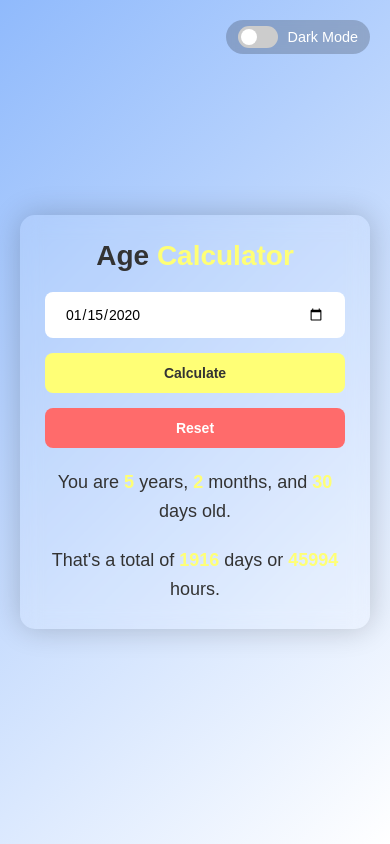
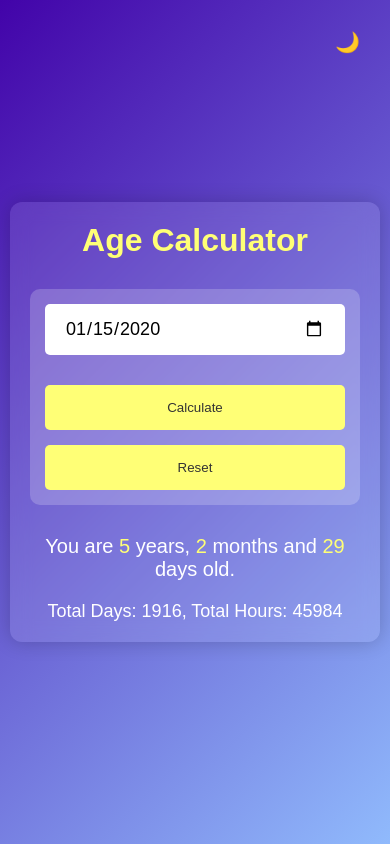
Before and after one commit to Nithya6601/age-calculator, a plain HTML site: page index.html in a window 390 px wide. Both pictures are taken after typing "2020-01-15" into the empty fields and a click on the button "Calculate". Drawn offline with Linux system fonts and the light colour scheme.

Commit message:
Updated UI with dark mode icon, animation, and input validation

```diff
--- a/index.html
+++ b/index.html
@@ -2,29 +2,28 @@
 <html lang="en">
 <head>
   <meta charset="UTF-8" />
-  <meta name="viewport" content="width=device-width, initial-scale=1.0"/>
+  <meta name="viewport" content="width=device-width, initial-scale=1.0" />
   <title>Age Calculator</title>
   <link rel="stylesheet" href="style.css" />
 </head>
-<body class="light-mode">
-  <!-- Dark Mode Toggle -->
-  <div class="mode-toggle">
-    <label class="switch">
-      <input type="checkbox" id="themeToggle" />
-      <span class="slider round"></span>
-    </label>
-    <span>Dark Mode</span>
+<body>
+  <div class="theme-toggle">
+    <button id="theme-toggle" title="Toggle Theme">🌙</button>
   </div>
-
   <div class="container">
-    <div class="calculator fade-in">
-      <h1>Age <span>Calculator</span></h1>
+    <div class="calculator">
+      <h1><span>Age Calculator</span></h1>
       <div class="input-box">
-        <input type="date" id="date" inputmode="numeric"
-        pattern="\d{4}-\d{2}-\d{2}"
-        placeholder="yyyy-mm-dd" />
+        <input
+          type="date"
+          id="dob"
+          inputmode="numeric"
+          pattern="\d{4}-\d{2}-\d{2}"
+          placeholder="yyyy-mm-dd"
+        />
+        <span class="error-message" id="error-message"></span>
         <button onclick="calculateAge()">Calculate</button>
-        <button class="reset" onclick="resetForm()">Reset</button>
+        <button onclick="reset()">Reset</button>
       </div>
       <p id="result"></p>
       <p id="extraResult"></p>
@@ -32,21 +31,28 @@
   </div>
 
   <script>
-    const userInput = document.getElementById("date");
+    const userInput = document.getElementById("dob");
     const result = document.getElementById("result");
     const extraResult = document.getElementById("extraResult");
-    const toggle = document.getElementById("themeToggle");
+    const themeToggle = document.getElementById("theme-toggle");
+    const body = document.body;
+    const errorMessage = document.getElementById("error-message");
 
     userInput.max = new Date().toISOString().split("T")[0];
 
     function calculateAge() {
+      if (!userInput.value) {
+        errorMessage.textContent = "Please enter a valid date.";
+        return;
+      }
+
+      errorMessage.textContent = "";
+
       const birthDate = new Date(userInput.value);
       const today = new Date();
-
       let d1 = birthDate.getDate();
       let m1 = birthDate.getMonth() + 1;
       let y1 = birthDate.getFullYear();
-
       let d2 = today.getDate();
       let m2 = today.getMonth() + 1;
       let y2 = today.getFullYear();
@@ -65,7 +71,7 @@
         d3 = d2 - d1;
       } else {
         m3--;
-        d3 = new Date(y2, m2 - 1, 0).getDate() + d2 - d1;
+        d3 = getDaysInMonth(y2, m2 - 1) + d2 - d1;
       }
 
       if (m3 < 0) {
@@ -73,24 +79,34 @@
         y3--;
       }
 
-      const diffTime = today - birthDate;
-      const totalDays = Math.floor(diffTime / (1000 * 60 * 60 * 24));
-      const totalHours = Math.floor(diffTime / (1000 * 60 * 60));
+      const totalDays = Math.floor((today - birthDate) / (1000 * 60 * 60 * 24));
+      const totalHours = totalDays * 24;
 
-      result.innerHTML = `You are <span>${y3}</span> years, <span>${m3}</span> months, and <span>${d3}</span> days old.`;
-      extraResult.innerHTML = `That's a total of <span>${totalDays}</span> days or <span>${totalHours}</span> hours.`;
+      result.innerHTML = `You are <span>${y3}</span> years, <span>${m3}</span> months and <span>${d3}</span> days old.`;
+      extraResult.innerHTML = `Total Days: <span>${totalDays}</span>, Total Hours: <span>${totalHours}</span>`;
     }
 
-    function resetForm() {
+    function getDaysInMonth(year, month) {
+      return new Date(year, month + 1, 0).getDate();
+    }
+
+    function reset() {
       userInput.value = "";
       result.innerHTML = "";
       extraResult.innerHTML = "";
+      errorMessage.textContent = "";
     }
 
-    // Theme Toggle
-    toggle.addEventListener("change", () => {
-      document.body.classList.toggle("dark-mode");
-      document.body.classList.toggle("light-mode");
+    themeToggle.addEventListener("click", () => {
+      body.classList.toggle("dark");
+      themeToggle.classList.toggle("rotate");
+      themeToggle.textContent = body.classList.contains("dark") ? "☀️" : "🌙";
+    });
+
+    userInput.addEventListener("keydown", (event) => {
+      if (event.key === "Enter") {
+        calculateAge();
+      }
     });
   </script>
 </body>
--- a/style.css
+++ b/style.css
@@ -1,43 +1,43 @@
 * {
   margin: 0;
   padding: 0;
-  font-family: "Poppins", sans-serif;
+  font-family: 'Poppins', sans-serif;
   box-sizing: border-box;
 }
 
-body.light-mode {
-  background: linear-gradient(135deg, #90bafc, #ffffff);
-  color: #333;
-}
-
-body.dark-mode {
-  background: linear-gradient(135deg, #000000, #434343);
-  color: #fff;
+body {
+  transition: background 0.5s, color 0.5s;
 }
 
 .container {
   width: 100%;
   min-height: 100vh;
+  background: linear-gradient(135deg, #4203a9, #90bafc);
+  color: #fff;
+  padding: 10px;
   display: flex;
   align-items: center;
   justify-content: center;
-  padding: 20px;
+}
+
+body.dark .container {
+  background: linear-gradient(135deg, #1a1a1a, #333);
+  color: #f0f0f0;
 }
 
 .calculator {
   width: 100%;
-  max-width: 500px;
+  max-width: 600px;
+  padding: 20px;
+  border-radius: 12px;
   background: rgba(255, 255, 255, 0.1);
-  border-radius: 15px;
-  padding: 40px;
+  backdrop-filter: blur(10px);
+  box-shadow: 0 0 20px rgba(0, 0, 0, 0.2);
   text-align: center;
-  box-shadow: 0 0 30px rgba(0, 0, 0, 0.2);
-  backdrop-filter: blur(10px);
-  animation: fadeIn 1s ease-in-out;
 }
 
 .calculator h1 {
-  font-size: 36px;
+  font-size: 40px;
   margin-bottom: 20px;
 }
 
@@ -46,6 +46,10 @@ body.dark-mode {
 }
 
 .input-box {
+  margin: 30px 0;
+  padding: 25px;
+  border-radius: 10px;
+  background: rgba(255, 255, 255, 0.2);
   display: flex;
   flex-direction: column;
   gap: 15px;
@@ -53,135 +57,75 @@ body.dark-mode {
 
 .input-box input {
   padding: 14px 20px;
-  font-size: 16px;
-  border-radius: 8px;
-  border: none;
-  outline: none;
+  border: 0;
+  outline: 0;
+  font-size: 18px;
+  border-radius: 5px;
 }
 
 .input-box button {
-  padding: 12px;
-  font-size: 16px;
-  border: none;
-  border-radius: 8px;
+  background: #ffff76;
+  border: 0;
+  outline: 0;
+  padding: 15px 30px;
+  border-radius: 5px;
+  font-weight: 500;
+  color: #333;
   cursor: pointer;
-  font-weight: 600;
   transition: background 0.3s;
 }
 
-.input-box button:first-of-type {
-  background: #ffff76;
-  color: #333;
+.input-box button:hover {
+  background: #f7f77f;
 }
 
-.input-box .reset {
-  background: #ff6b6b;
-  color: #fff;
+#result {
+  font-size: 20px;
+  margin-top: 10px;
 }
 
-.input-box button:hover {
-  opacity: 0.9;
+#result span {
+  color: #ffff76;
 }
 
-#result,
 #extraResult {
   font-size: 18px;
   margin-top: 20px;
-  line-height: 1.6;
 }
 
-#result span,
-#extraResult span {
-  color: #ffff76;
-  font-weight: 600;
+.theme-toggle {
+  position: absolute;
+  top: 20px;
+  right: 20px;
 }
 
-@keyframes fadeIn {
-  from {
-    transform: translateY(20px);
-    opacity: 0;
+#theme-toggle {
+  background: transparent;
+  border: none;
+  border-radius: 50%;
+  padding: 10px;
+  font-size: 20px;
+  cursor: pointer;
+  transition: transform 0.5s ease;
+}
+
+#theme-toggle.rotate {
+  transform: rotate(180deg);
+}
+
+.error-message {
+  color: red;
+  font-size: 14px;
+  text-align: left;
+  padding-left: 10px;
+}
+
+@media (max-width: 768px) {
+  .calculator h1 {
+    font-size: 32px;
   }
-  to {
-    transform: translateY(0);
-    opacity: 1;
+
+  .input-box {
+    padding: 15px;
   }
 }
-
-/* Toggle Button */
-.mode-toggle {
-  position: fixed;
-  top: 20px;
-  right: 20px;
-  z-index: 1000;
-  display: flex;
-  align-items: center;
-  gap: 10px;
-  background-color: rgba(0, 0, 0, 0.2);
-  backdrop-filter: blur(5px);
-  padding: 6px 12px;
-  border-radius: 20px;
-  font-size: 0.9rem;
-  color: #fff;
-}
-
-/* Toggle Switch Style */
-.switch {
-  position: relative;
-  display: inline-block;
-  width: 40px;
-  height: 22px;
-}
-
-.switch input {
-  opacity: 0;
-  width: 0;
-  height: 0;
-}
-
-.slider {
-  position: absolute;
-  cursor: pointer;
-  top: 0;
-  left: 0;
-  right: 0;
-  bottom: 0;
-  background-color: #ccc;
-  border-radius: 20px;
-  transition: 0.4s;
-}
-
-.slider:before {
-  position: absolute;
-  content: "";
-  height: 16px;
-  width: 16px;
-  left: 3px;
-  bottom: 3px;
-  background-color: white;
-  border-radius: 50%;
-  transition: 0.4s;
-}
-
-input:checked + .slider {
-  background-color: #ffff76;
-}
-
-input:checked + .slider:before {
-  transform: translateX(18px);
-}
-
-/* Media Queries */
-@media (max-width: 600px) {
-  .calculator {
-    padding: 25px;
-  }
-
-  .calculator h1 {
-    font-size: 28px;
-  }
-
-  .input-box input,
-  .input-box button {
-    font-size: 14px;
-  }
-}
```
